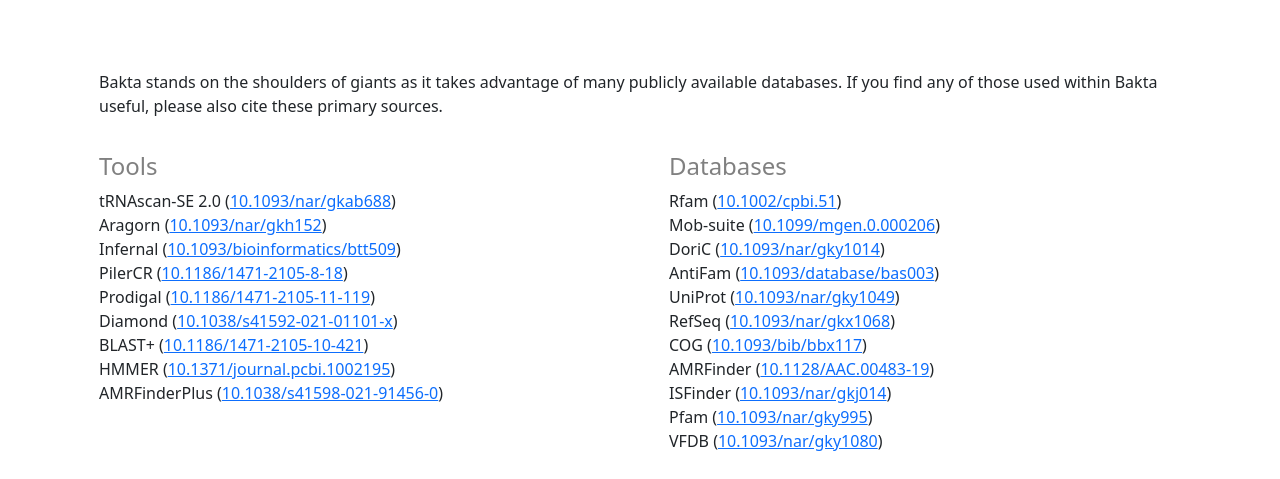
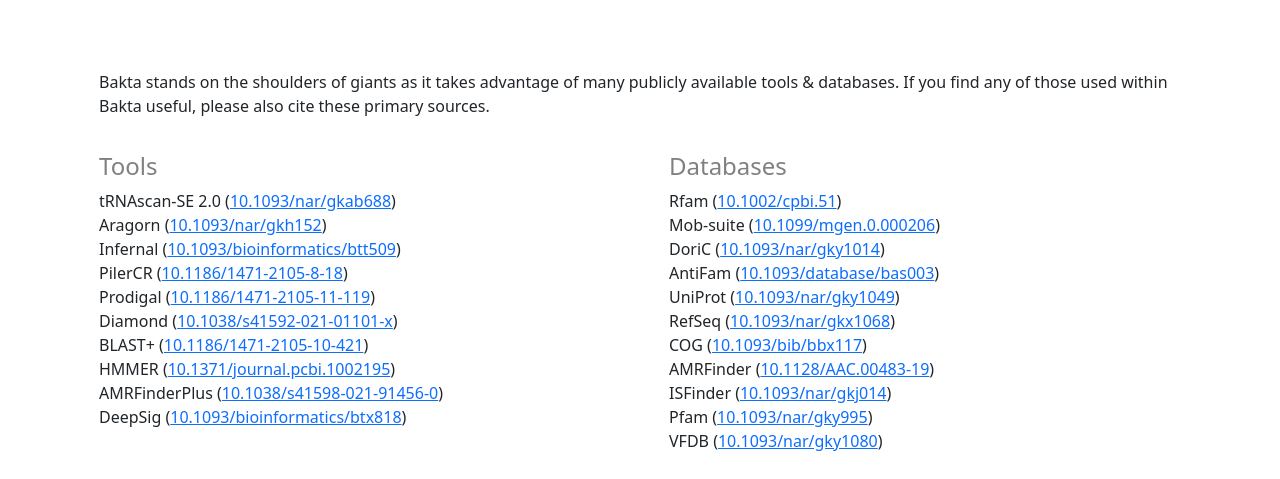
Before and after one commit to ag-computational-bio/bakta-web-ui, a Vue app: page /citation in a window 1280 px wide. Shown: the part 319-798 px from the top of the page. Built offline with nearby package versions, Linux system fonts and the light colour scheme; no server answers.

Commit message:
amend citations

```diff
--- a/src/pages/Citation.vue
+++ b/src/pages/Citation.vue
@@ -22,7 +22,7 @@
             <div class="card-body">
               <p class="card-text list-unstyled">
                 Bakta stands on the shoulders of giants as it takes advantage of
-                many publicly available databases. If you find any of those used
+                many publicly available tools &amp; databases. If you find any of those used
                 within Bakta useful, please also cite these primary sources.
               </p>
             </div>
@@ -96,6 +96,13 @@
                     href="https://doi.org/10.1038/s41598-021-91456-0"
                     target="_blank"
                     >10.1038/s41598-021-91456-0</a
+                  >)
+                </li>
+                <li>
+                  DeepSig (<a
+                    href="https://doi.org/10.1093/bioinformatics/btx818"
+                    target="_blank"
+                    >10.1093/bioinformatics/btx818</a
                   >)
                 </li>
               </ul>
```
